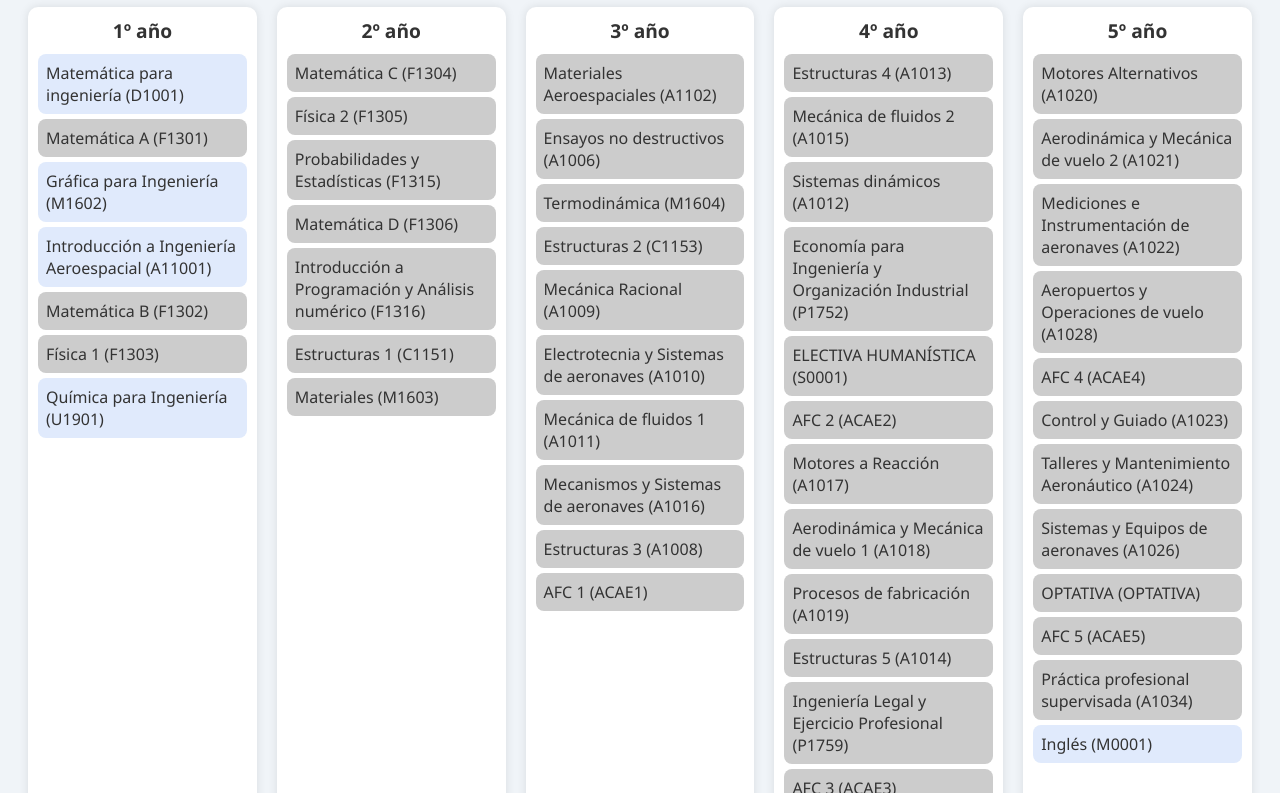
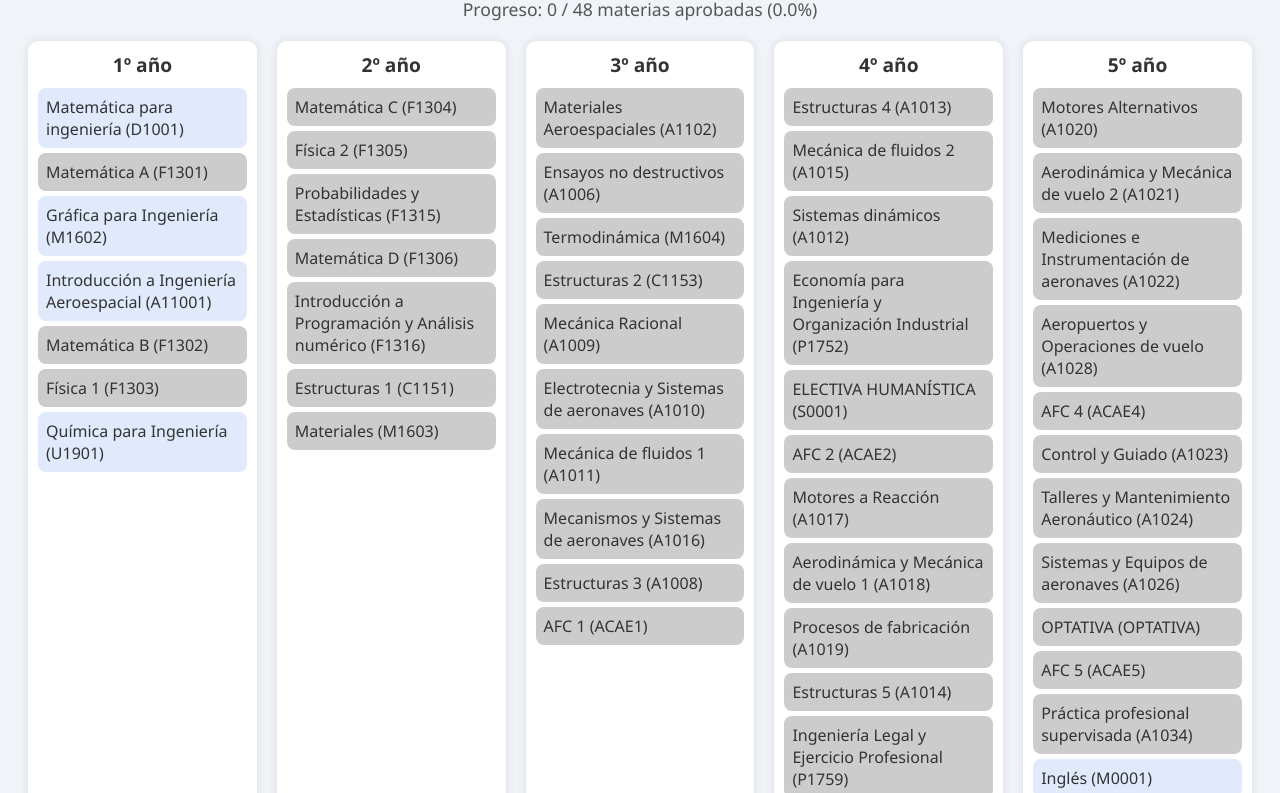
Before and after one commit to Soficecchinim/Malla---ingenieria-aeroespacial, a plain HTML site: page index.html in a window 1280 px wide. Shown: the part 105-898 px from the top of the page. Drawn offline with Linux system fonts and the light colour scheme.

Commit message:
Update index.html

```diff
--- a/index.html
+++ b/index.html
@@ -13,7 +13,13 @@
     }
     h1 {
       text-align: center;
+      margin-bottom: 10px;
+    }
+    #porcentaje {
+      text-align: center;
       margin-bottom: 20px;
+      font-size: 1.1em;
+      color: #555;
     }
     .container {
       display: grid;
@@ -71,11 +77,12 @@
 </head>
 <body>
   <h1>Malla Interactiva - Ingeniería Aeroespacial UNLP</h1>
+  <div id="porcentaje"></div>
   <div class="container" id="malla"></div>
 
   <script>
     const materias = [
-      // Año 1
+      // Primer año
       { codigo: "D1001", nombre: "Matemática para ingeniería", año: 1 },
       { codigo: "F1301", nombre: "Matemática A", año: 1, requisitos: ["D1001"] },
       { codigo: "M1602", nombre: "Gráfica para Ingeniería", año: 1 },
@@ -83,7 +90,8 @@
       { codigo: "F1302", nombre: "Matemática B", año: 1, requisitos: ["F1301"] },
       { codigo: "F1303", nombre: "Física 1", año: 1, requisitos: ["F1301"] },
       { codigo: "U1901", nombre: "Química para Ingeniería", año: 1 },
-      // Año 2
+
+      // Segundo año
       { codigo: "F1304", nombre: "Matemática C", año: 2, requisitos: ["F1302"] },
       { codigo: "F1305", nombre: "Física 2", año: 2, requisitos: ["F1302", "F1303"] },
       { codigo: "F1315", nombre: "Probabilidades y Estadísticas", año: 2, requisitos: ["F1302"] },
@@ -91,7 +99,8 @@
       { codigo: "F1316", nombre: "Introducción a Programación y Análisis numérico", año: 2, requisitos: ["F1304"] },
       { codigo: "C1151", nombre: "Estructuras 1", año: 2, requisitos: ["F1303"] },
       { codigo: "M1603", nombre: "Materiales", año: 2, requisitos: ["U1901"] },
-      // Año 3
+
+      // Tercer año
       { codigo: "A1102", nombre: "Materiales Aeroespaciales", año: 3, requisitos: ["M1603"] },
       { codigo: "A1006", nombre: "Ensayos no destructivos", año: 3, requisitos: ["M1603", "F1305"] },
       { codigo: "M1604", nombre: "Termodinámica", año: 3, requisitos: ["F1302", "F1303", "U1901"] },
@@ -102,7 +111,8 @@
       { codigo: "A1016", nombre: "Mecanismos y Sistemas de aeronaves", año: 3, requisitos: ["A1009", "C1153"] },
       { codigo: "A1008", nombre: "Estructuras 3", año: 3, requisitos: ["C1153", "F1316"] },
       { codigo: "ACAE1", nombre: "AFC 1", año: 3, requisitos: ["10"] },
-      // Año 4
+
+      // Cuarto año
       { codigo: "A1013", nombre: "Estructuras 4", año: 4, requisitos: ["A1102", "A1008"] },
       { codigo: "A1015", nombre: "Mecánica de fluidos 2", año: 4, requisitos: ["A1011", "F1315"] },
       { codigo: "A1012", nombre: "Sistemas dinámicos", año: 4, requisitos: ["F1305", "F1315", "A1009", "A1008"] },
@@ -115,7 +125,8 @@
       { codigo: "A1014", nombre: "Estructuras 5", año: 4, requisitos: ["A1013", "A1102"] },
       { codigo: "P1759", nombre: "Ingeniería Legal y Ejercicio Profesional", año: 4, requisitos: ["20"] },
       { codigo: "ACAE3", nombre: "AFC 3", año: 4, requisitos: ["ACAE2"] },
-      // Año 5
+
+      // Quinto año
       { codigo: "A1020", nombre: "Motores Alternativos", año: 5, requisitos: ["A1012", "A1016", "M1604", "M1603"] },
       { codigo: "A1021", nombre: "Aerodinámica y Mecánica de vuelo 2", año: 5, requisitos: ["A1012", "A1018"] },
       { codigo: "A1022", nombre: "Mediciones e Instrumentación de aeronaves", año: 5, requisitos: ["A1010", "A1016", "A1017", "M1603"] },
@@ -132,12 +143,20 @@
 
     const aprobadas = new Set(JSON.parse(localStorage.getItem("materias_aprobadas")) || []);
 
-    function checkRequisitos(materia) {
-      if (!materia.requisitos) return true;
-      if (materia.requisitos.length === 1 && !isNaN(materia.requisitos[0])) {
-        return aprobadas.size >= parseInt(materia.requisitos[0]);
+    function checkRequisitos(m) {
+      if (!m.requisitos) return true;
+      if (m.requisitos.length === 1 && !isNaN(m.requisitos[0])) {
+        return aprobadas.size >= parseInt(m.requisitos[0]);
       }
-      return materia.requisitos.every(cod => aprobadas.has(cod));
+      return m.requisitos.every(r => aprobadas.has(r));
+    }
+
+    function actualizarPorcentaje() {
+      const total = materias.length;
+      const completadas = materias.filter(m => aprobadas.has(m.codigo)).length;
+      const porcentaje = ((completadas / total) * 100).toFixed(1);
+      document.getElementById("porcentaje").textContent =
+        `Progreso: ${completadas} / ${total} materias aprobadas (${porcentaje}%)`;
     }
 
     function renderMalla() {
@@ -160,7 +179,7 @@
           if (item.classList.contains("locked")) {
             const tooltip = document.createElement("div");
             tooltip.className = "tooltip";
-            const faltan = (m.requisitos || []).filter(c => !aprobadas.has(c) && !c.match(/^\d+$/));
+            const faltan = (m.requisitos || []).filter(r => !aprobadas.has(r) && !r.match(/^\\d+$/));
             tooltip.textContent = "Faltan: " + faltan.join(", ");
             item.appendChild(tooltip);
           }
@@ -171,6 +190,7 @@
             else aprobadas.add(m.codigo);
             localStorage.setItem("materias_aprobadas", JSON.stringify([...aprobadas]));
             renderMalla();
+            actualizarPorcentaje();
           };
 
           col.appendChild(item);
@@ -181,6 +201,7 @@
     }
 
     renderMalla();
+    actualizarPorcentaje();
   </script>
 </body>
 </html>
```
